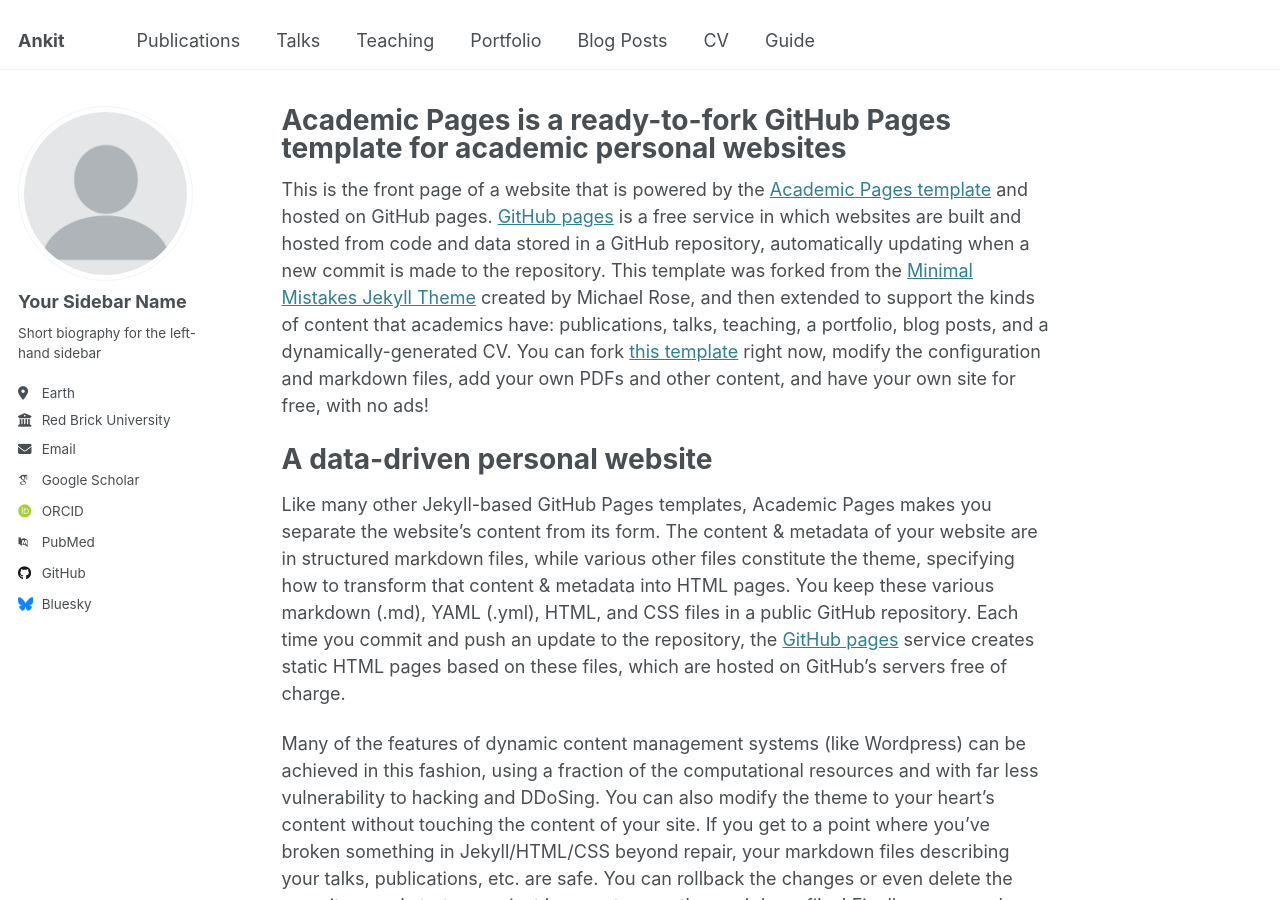
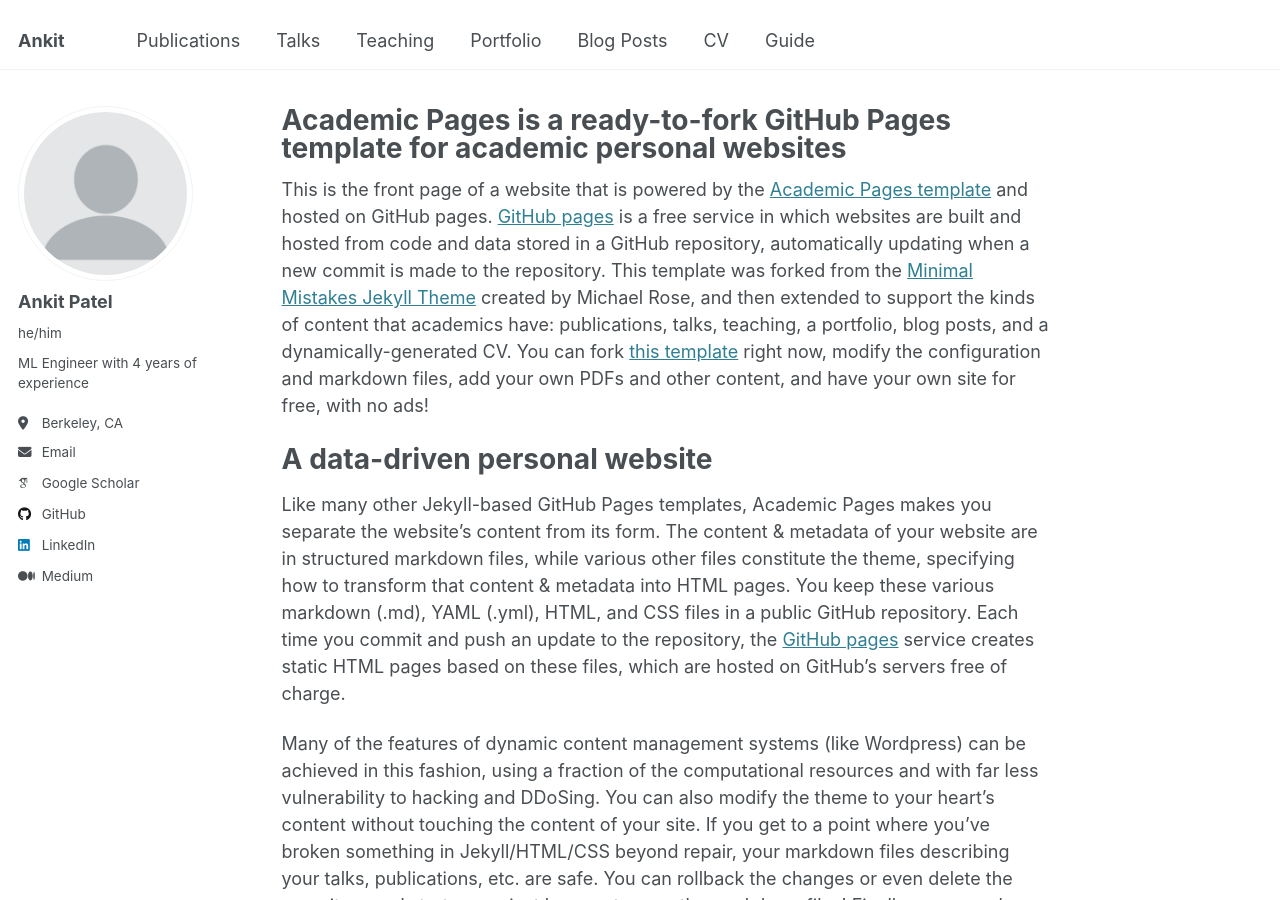
Before and after one commit to ankitpt/ankitpt.github.io, a Jekyll site: the page built from _pages/about.md, in a window 1280 px wide and 900 px high. Built offline with Jekyll 4.4.1, drawn with Linux system fonts in a browser that asks for light colours; some web fonts are replaced.

Commit message:
add some personals

```diff
--- a/_config.yml
+++ b/_config.yml
@@ -9,6 +9,7 @@
 # Basic Site Settings
 locale                   : "en-US"
 title                    : "Ankit"
+theme                    : "jekyll-theme-architect"
 title_separator          : "-"
 name                     : &name "Ankit"
 description              : &description "ML Engieer with 4 years of experience"
@@ -22,57 +23,57 @@ repository               : "ankitpt/ankitpt.github.io"
 author:
   # Biographic information
   avatar           : "profile.png"
-  name             : "Your Sidebar Name"
-  pronouns         : # example: "she/her"
-  bio              : "Short biography for the left-hand sidebar"
-  location         : "Earth"
-  employer         : "Red Brick University"
-  uri              : # URL
-  email            : "none@example.org"
+  name             : "Ankit Patel"
+  pronouns         : "he/him"
+  bio              : "ML Engineer with 4 years of experience"
+  location         : "Berkeley, CA"
+  #employer         : "Red Brick University"
+  #uri              : # URL
+  email            : "ankit.patel03@gmail.com"
 
   # Academic websites
   arxiv            : # URL - Update with the correct link to your profile
-  googlescholar    : "https://scholar.google.com/citations?user=PS_CX0AAAAAJ"
-  impactstory      : # URL
-  orcid            : "http://orcid.org/yourorcidurl"
-  semantic         : # URL
-  pubmed           : "https://www.ncbi.nlm.nih.gov/pubmed/?term=john+snow"
-  researchgate     : # URL
-  scopus           : # URL
+  googlescholar    : "https://scholar.google.com/citations?user=5jJzES0AAAAJ&hl=en"
+  #impactstory      : # URL
+  #orcid            : "http://orcid.org/yourorcidurl"
+  #semantic         : # URL
+  #pubmed           : "https://www.ncbi.nlm.nih.gov/pubmed/?term=john+snow"
+  #researchgate     : # URL
+  #scopus           : # URL
 
   # Repositories and software development
-  bitbucket        : # Username - Update with your username on the site
-  codepen          : # Username
-  dribbble         : # Username
-  github           : "academicpages"
-  kaggle           : # Username
-  stackoverflow    : # User number or user number and name (i.e., use "1" or "1/jeff-atwood")
+  #bitbucket        : # Username - Update with your username on the site
+  #codepen          : # Username
+  #dribbble         : # Username
+  github           : "ankitpt"
+  #kaggle           : # Username
+  #stackoverflow    : # User number or user number and name (i.e., use "1" or "1/jeff-atwood")
 
   # Social media
-  bluesky          : "bsky.app" # Replace this with you Bluesky username
-  facebook         : # Username
-  flickr           : # Username
-  foursquare       : # Username
-  goodreads        : # Username
-  google_plus      : # Username
-  keybase          : # Username
-  instagram        : # Username
-  lastfm           : # Username
-  linkedin         : # Username
-  mastodon         : # URL
-  medium           : # URL
-  pinterest        : # Username
-  soundcloud       : # Username
-  steam            : # Username
-  telegram         : # URL
-  tumblr           : # Username
-  twitter          : # Username for X / Twitter
-  vine             : # Username
-  weibo            : # Username
-  wikipedia        : # Username
-  xing             : # Username
-  youtube          : # Username
-  zhihu            : # Username
+  #bluesky          : "bsky.app" # Replace this with you Bluesky username
+  #facebook         : # Username
+  #flickr           : # Username
+  #foursquare       : # Username
+  #goodreads        : # Username
+  #google_plus      : # Username
+  #keybase          : # Username
+  #instagram        : # Username
+  #lastfm           : # Username
+  linkedin         : "ankitpt" # Username
+  #mastodon         : # URL
+  medium           : "https://medium.com/@ankit-patel03" # URL
+  #pinterest        : # Username
+  #soundcloud       : # Username
+  #steam            : # Username
+  #telegram         : # URL
+  #tumblr           : # Username
+  #twitter          : "ankitpt" # Username for X / Twitter
+  #vine             : # Username
+  #weibo            : # Username
+  #wikipedia        : # Username
+  #xing             : # Username
+  #youtube          : # Username
+  #zhihu            : # Username
 
 # Publication Category - The following the list of publication categories and their headings
 publication_category:
@@ -350,5 +351,3 @@ compress_html:
   clippings: all
   ignore:
     envs: development
-
-theme: jekyll-theme-architect
```
